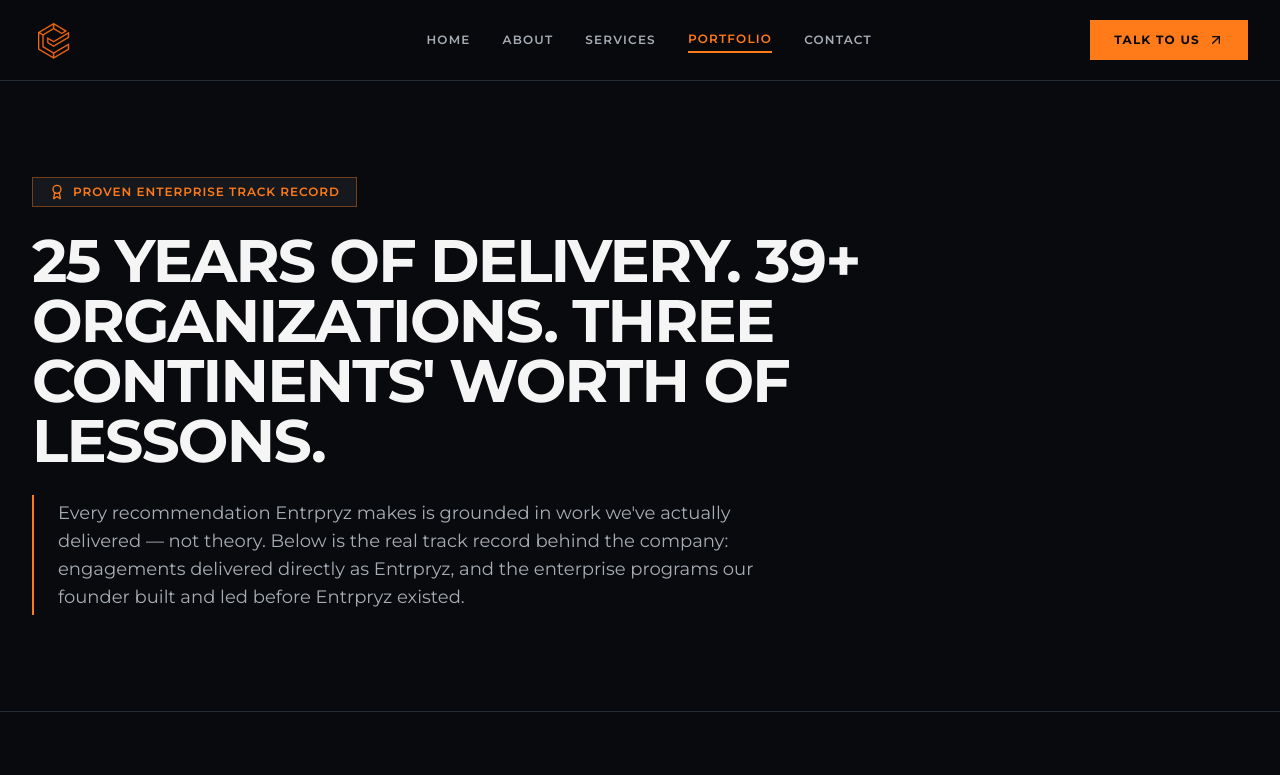
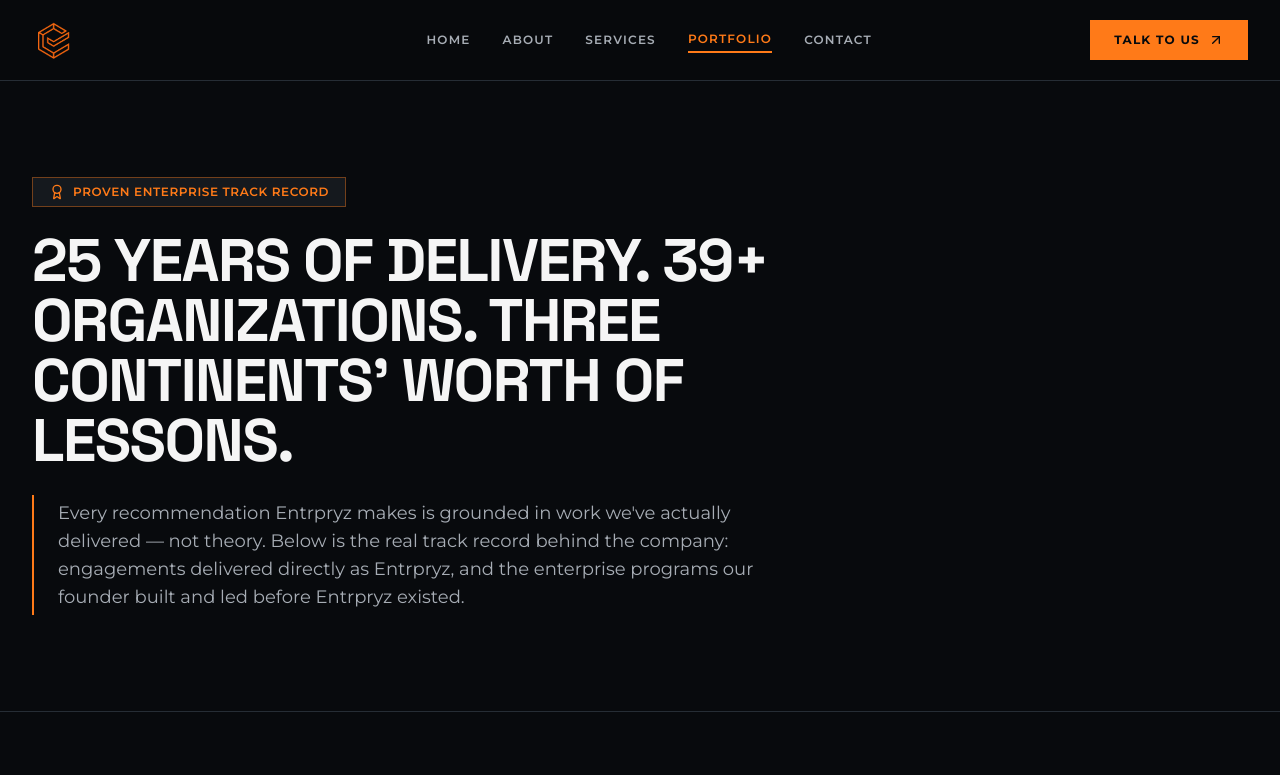
Before and after one commit to Waleed-Ahmad-dev/Entrpryz_Website, a Next.js app: page /portfolio in a window 1280 px wide. Shown: the top 775 px of the page. Built offline with nearby package versions, Linux system fonts and the light colour scheme.

Commit message:
refactor(portfolio-page): clean up portfolio header and remove grid pattern background

```diff
--- a/src/app/portfolio/page.tsx
+++ b/src/app/portfolio/page.tsx
@@ -1,7 +1,6 @@
 import Link from "next/link";
 import { ArrowUpRight, Award, ShieldCheck } from "lucide-react";
 import { PORTFOLIO_HEADER, PORTFOLIO_ACHIEVEMENTS, PORTFOLIO_CTA } from "@/lib/portfolio-data";
-import { SectionContainer } from "@/components/layout/section-container";
 import { Tier1EntrpryzSection } from "@/components/portfolio/tier1-entrpryz";
 import { Tier2KeystoneSection } from "@/components/portfolio/tier2-keystone";
 import { Tier3CroweSection } from "@/components/portfolio/tier3-crowe";
@@ -16,14 +15,14 @@ export default function PortfolioPage() {
   return (
     <div className="space-y-16 pb-20">
       {/* Portfolio Header */}
-      <section className="border-b border-surface-border bg-background bg-grid-pattern py-16 md:py-24">
+      <section className="border-b border-surface-border bg-background py-16 md:py-24">
         <div className="mx-auto max-w-7xl px-4 sm:px-6 lg:px-8 space-y-6">
-          <div className="inline-flex items-center gap-2 border border-brand-orange/40 bg-surface-card px-4 py-1.5 text-xs uppercase tracking-label font-semibold text-brand-orange">
+          <div className="inline-flex items-center gap-2 border border-brand-orange/40 bg-surface-card px-4 py-1.5 text-xs uppercase tracking-wider font-semibold text-brand-orange">
             <Award className="h-4 w-4" />
             <span>Proven Enterprise Track Record</span>
           </div>
 
-          <h1 className="text-3xl sm:text-5xl lg:text-6xl font-bold tracking-h1 text-text-primary uppercase leading-tight max-w-4xl">
+          <h1 className="text-3xl sm:text-5xl lg:text-6xl font-display font-bold tracking-tight text-text-primary uppercase leading-tight max-w-4xl">
             {PORTFOLIO_HEADER.headline}
           </h1>
 
@@ -41,7 +40,7 @@ export default function PortfolioPage() {
 
         {/* Portfolio Notable Achievements Band */}
         <div className="border border-brand-orange bg-surface-card p-8 sm:p-12 space-y-6">
-          <div className="inline-flex items-center gap-2 text-xs uppercase tracking-label font-bold text-brand-orange">
+          <div className="inline-flex items-center gap-2 text-xs uppercase tracking-wider font-bold text-brand-orange">
             <ShieldCheck className="h-4 w-4" />
             <span>Notable Track Record Milestones</span>
           </div>
@@ -50,7 +49,7 @@ export default function PortfolioPage() {
             {PORTFOLIO_ACHIEVEMENTS.map((ach, idx) => (
               <div
                 key={idx}
-                className="border border-surface-border bg-background p-4 space-y-1 text-xs sm:text-sm text-text-primary font-medium"
+                className="border border-surface-border bg-background p-4 text-xs sm:text-sm text-text-primary font-medium"
               >
                 <span className="text-brand-orange font-mono font-bold mr-2">
                   0{idx + 1}.
@@ -62,14 +61,14 @@ export default function PortfolioPage() {
         </div>
 
         {/* Portfolio Page CTA */}
-        <div className="border border-surface-border bg-background p-8 sm:p-12 text-center space-y-6 max-w-3xl mx-auto shadow-2xl">
-          <h2 className="text-2xl sm:text-4xl font-bold tracking-h2 text-text-primary uppercase">
+        <div className="border border-surface-border bg-background p-8 sm:p-12 text-center space-y-6 max-w-3xl mx-auto">
+          <h2 className="text-2xl sm:text-4xl font-display font-bold tracking-tight text-text-primary uppercase">
             {PORTFOLIO_CTA.headline}
           </h2>
           <div>
             <Link
               href={PORTFOLIO_CTA.buttonHref}
-              className="inline-flex items-center gap-2 bg-brand-orange px-8 py-4 text-xs font-semibold uppercase tracking-cta text-background hover:bg-brand-amber transition-all shadow-lg active:scale-95"
+              className="inline-flex items-center gap-2 bg-brand-orange px-8 py-4 text-xs font-bold uppercase tracking-widest text-background hover:bg-brand-amber transition-colors active:scale-95"
             >
               <span>{PORTFOLIO_CTA.buttonText}</span>
               <ArrowUpRight className="h-4 w-4" />
```
